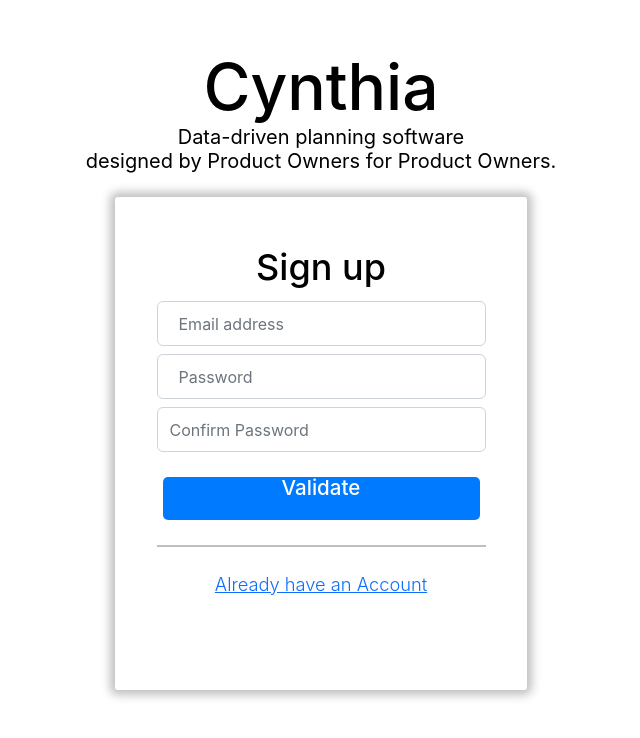
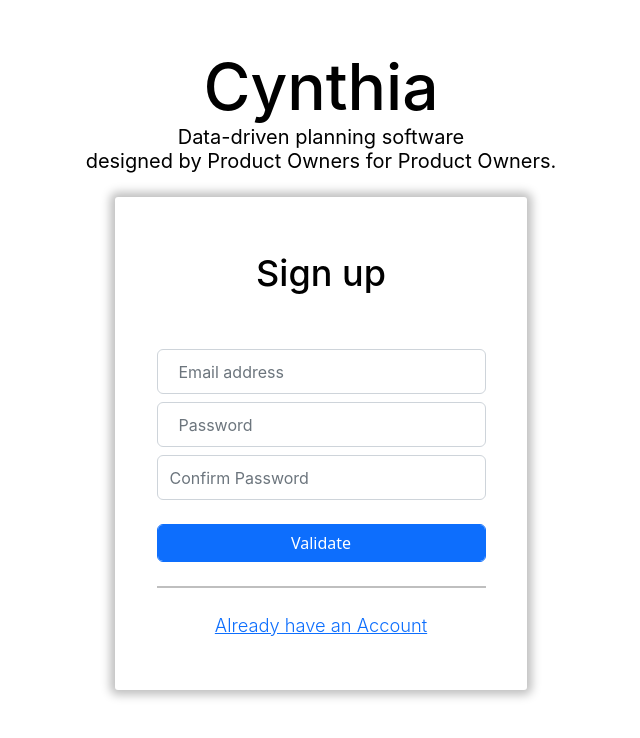
Before and after one commit to zohaib3249/cynthia, a React (Vite) app: page /signup in a window 1280 px wide. Shown: the top 738 px of the page, without its empty margins (319-959 px from the left). Built offline with nearby package versions, Linux system fonts and the light colour scheme.

Commit message:
fix design

```diff
--- a/src/assets/css/style.css
+++ b/src/assets/css/style.css
@@ -51,7 +51,6 @@ background: #F4F5F7;
 
   .title {
 
-    position: absolute;
 
     font-family: 'Inter';
     font-style: normal;
@@ -113,7 +112,7 @@ border: 0.5px solid #000000;
     color: #007bff;
     text-align: center;
     background-color: #0000;
-    border: none;
+
 
     font-family: Inter, Arial;
     font-size: 1.286rem;
--- a/src/pages/components/ButtonLarge.jsx
+++ b/src/pages/components/ButtonLarge.jsx
@@ -2,8 +2,8 @@ import * as React from "react";
 // import "./ButtonLarge.css";
 const ButtonLarge = (props) => {
   return (
-    <button type={props.type} className={`button-large ${props.className || ""}`}>
-      <div className="rectangle-2">{props.newFeature || "Validate"}</div>
+    <button type={props.type} className={`btn btn-primary form-control`}>
+      Validate
     </button>
   );
 };
--- a/src/pages/components/ButtonLarge2.jsx
+++ b/src/pages/components/ButtonLarge2.jsx
@@ -4,7 +4,7 @@ const ButtonLarge2 = (props) => {
   return (
     <a href={props.link}>
       <button className={`button-large-2 ${props.className || ""}`}>
-      <div className="rectangle-2-1">
+      <div className="">
         <span className="new-feature">
           {props.newFeature || "Forgot you password ?"}
         </span>
--- a/src/pages/components/alert.jsx
+++ b/src/pages/components/alert.jsx
@@ -13,9 +13,14 @@ function AlertMessage() {
   return (
     <>
       {alertMessage && (
-        <Alert className='row' key='info' variant='info'>
-       {alertMessage}!
+        <div className="">
+            <div className="mb-5"></div>
+            <Alert className='' key='info' variant='info'>
+       {alertMessage}
       </Alert>
+
+        </div>
+
 
       )}
 
--- a/src/pages/login.jsx
+++ b/src/pages/login.jsx
@@ -86,7 +86,7 @@ function Login() {
 
 
               <div className="mb-5"></div>
-              <span className="title mt-5 text-center">Login</span>
+              <span className="title  text-center">Login</span>
               <AlertMessage />
 
               <div className="mb-5"></div>
--- a/src/pages/reset.jsx
+++ b/src/pages/reset.jsx
@@ -64,15 +64,14 @@ function Reset() {
 
         </div>
         <div className="mb-4"></div>
-        <div className="box  d-flex flex-column align-items-center ">
+        <div className="box  d-flex flex-column justify-content-evenly align-items-center ">
 
 
-            <div className="mb-5"></div>
-            <span className="title mt-5 text-center">Password Recovery</span>
+
+            <span className="title text-center">Password Recovery</span>
             <AlertMessage />
 
-            <div className="mb-5"></div>
-            <div className="mb-2"></div>
+
 
             <div className="d-flex flex-column justify-content-around ">
                 <form onSubmit={handleSubmit}>
--- a/src/pages/set_password.jsx
+++ b/src/pages/set_password.jsx
@@ -74,7 +74,7 @@ function ConfirmReset() {
 
             </div>
             <div className="mb-4"></div>
-        <div className="box  d-flex flex-column align-items-center ">
+            <div className="box  d-flex flex-column justify-content-evenly align-items-center ">
 
 
             <div className="mb-5"></div>
--- a/src/pages/signup.jsx
+++ b/src/pages/signup.jsx
@@ -8,10 +8,13 @@ import ImputText from "./components/ImputText";
 import Link from "./components/Link";
 import ButtonLarge from "./components/ButtonLarge";
 import ButtonLarge2 from "./components/ButtonLarge2";
+
+import Alert from 'react-bootstrap/Alert';
 function Signup() {
     const [username, setUsername] = React.useState('');
     const [password, setPassword] = React.useState('');
     const [confirmpassword, setcomfimrPassword] = React.useState('');
+    const [is_submit, set_issubmit] = React.useState(false);
 
     const [errors, setErrors] = React.useState({
         email: false,
@@ -52,16 +55,25 @@ function Signup() {
 
         const newErrors = {
             email: username === '',
+
             password: password === '',
             confirmpassword: confirmpassword === ''
-            // ...
+
         };
+
         setErrors(newErrors);
         return !Object.values(newErrors).some(Boolean);
     };
     const handleSubmit = async (event) => {
         event.preventDefault();
         if (validate()) {
+                if(password!=confirmpassword)
+                {
+                    sessionStorage.setItem("message","Password dose not matched");
+                    return
+                }
+                else{
+
 
             const userData = {
                 "email":username,
@@ -78,11 +90,14 @@ function Signup() {
 
             }
         }
+        }
         else {
-            alert("all fields are required")
+            sessionStorage.setItem("message","all fields are required");
+
         }
+        set_issubmit(true)
 
-
+        location.reload();
 
     };
     return (
@@ -99,21 +114,27 @@ function Signup() {
 
             </div>
             <div className="mb-4"></div>
-            <div className="box  d-flex flex-column align-items-center ">
+            <div className="box  d-flex flex-column justify-content-evenly align-items-center ">
 
 
-                <div className="mb-5"></div>
-                <span className="title mt-5 text-center">Sign up</span>
+                <div className="d-flex flex-column align-items-start">
+
+                <span className="title  text-center">Sign up</span>
+
+
+
+                </div>
+
+
+                <div className="d-flex flex-column justify-content-around ">
                 <AlertMessage />
 
-                <div className="mb-5"></div>
-                <div className="mb-2"></div>
 
-                <div className="d-flex flex-column justify-content-around ">
                     <form onSubmit={handleSubmit}>
 
                         <ImputText className="input_field form-control " {...propsData.imputEmail} />
                         <div className="mb-2"></div>
+
                         <ImputText
                             className="input_field form-control"
                             {...propsData.imputPassword}
@@ -128,6 +149,7 @@ function Signup() {
                             className="input_field "
                             {...propsData.buttonLarge}
                         />
+
 
                     </form>
                     <div className="mb-2"></div>
```
Lines whose indentation alone changed are shown as unchanged.
